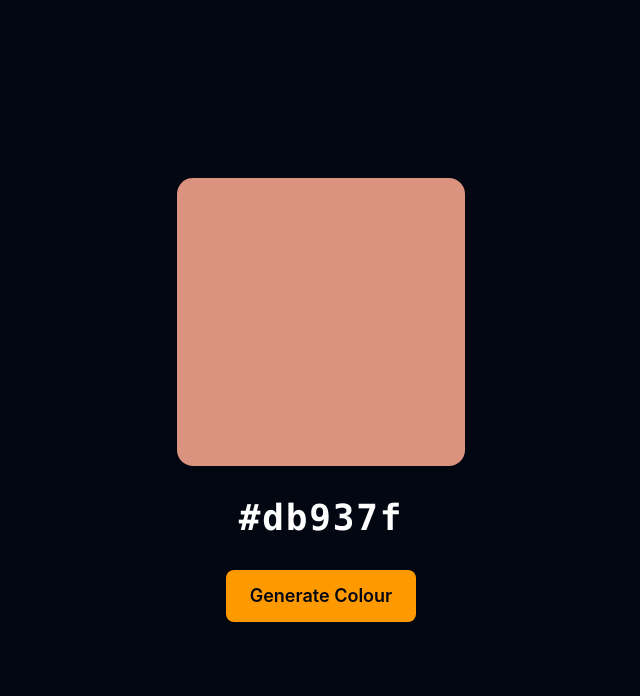
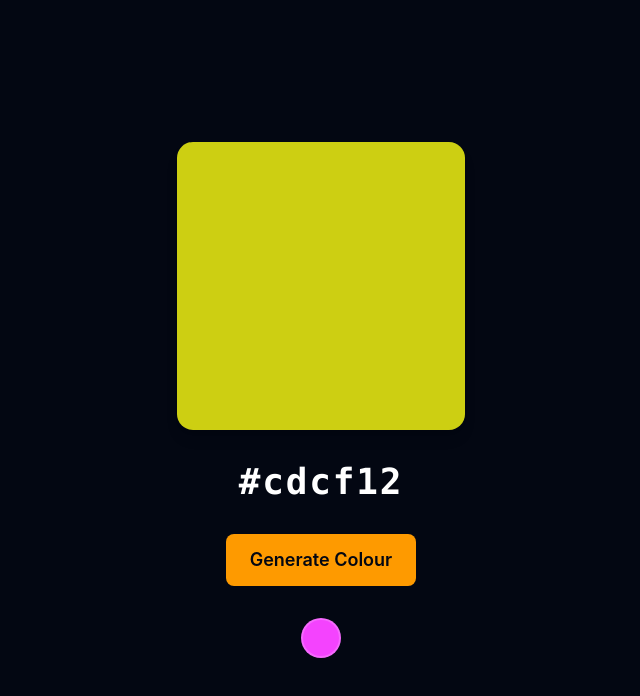
Before and after one commit to rhyspendred/react-test-vibe, a React (Vite) app: page / in a window 1280 px wide. Both pictures are taken after a click on the button "Generate Colour". Shown: the top 696 px of the page, without its empty margins (319-959 px from the left). Built offline with nearby package versions, Linux system fonts and the light colour scheme.

Commit message:
Add colour history

```diff
--- a/src/App.tsx
+++ b/src/App.tsx
@@ -6,6 +6,13 @@ function randomHex(): string {
 
 function App() {
   const [colour, setColour] = useState(randomHex)
+  const [history, setHistory] = useState<string[]>([])
+
+  const generate = () => {
+    // Push the current colour into history, keeping only the last 5
+    setHistory((prev) => [colour, ...prev].slice(0, 5))
+    setColour(randomHex())
+  }
 
   return (
     <div className="min-h-screen flex flex-col items-center justify-center gap-8 bg-gray-950 text-white">
@@ -18,11 +25,25 @@ function App() {
       <p className="text-4xl font-mono font-bold tracking-wider">{colour}</p>
 
       <button
-        onClick={() => setColour(randomHex())}
+        onClick={generate}
         className="px-6 py-3 rounded-lg text-lg font-semibold bg-amber-500 hover:bg-amber-400 active:bg-amber-600 text-gray-950 transition-colors cursor-pointer"
       >
         Generate Colour
       </button>
+
+      {history.length > 0 && (
+        <div className="flex gap-3">
+          {history.map((hex) => (
+            <button
+              key={hex}
+              onClick={() => setColour(hex)}
+              title={hex}
+              className="w-10 h-10 rounded-full border-2 border-white/20 hover:border-white hover:scale-110 transition-all cursor-pointer"
+              style={{ backgroundColor: hex }}
+            />
+          ))}
+        </div>
+      )}
     </div>
   )
 }
```
